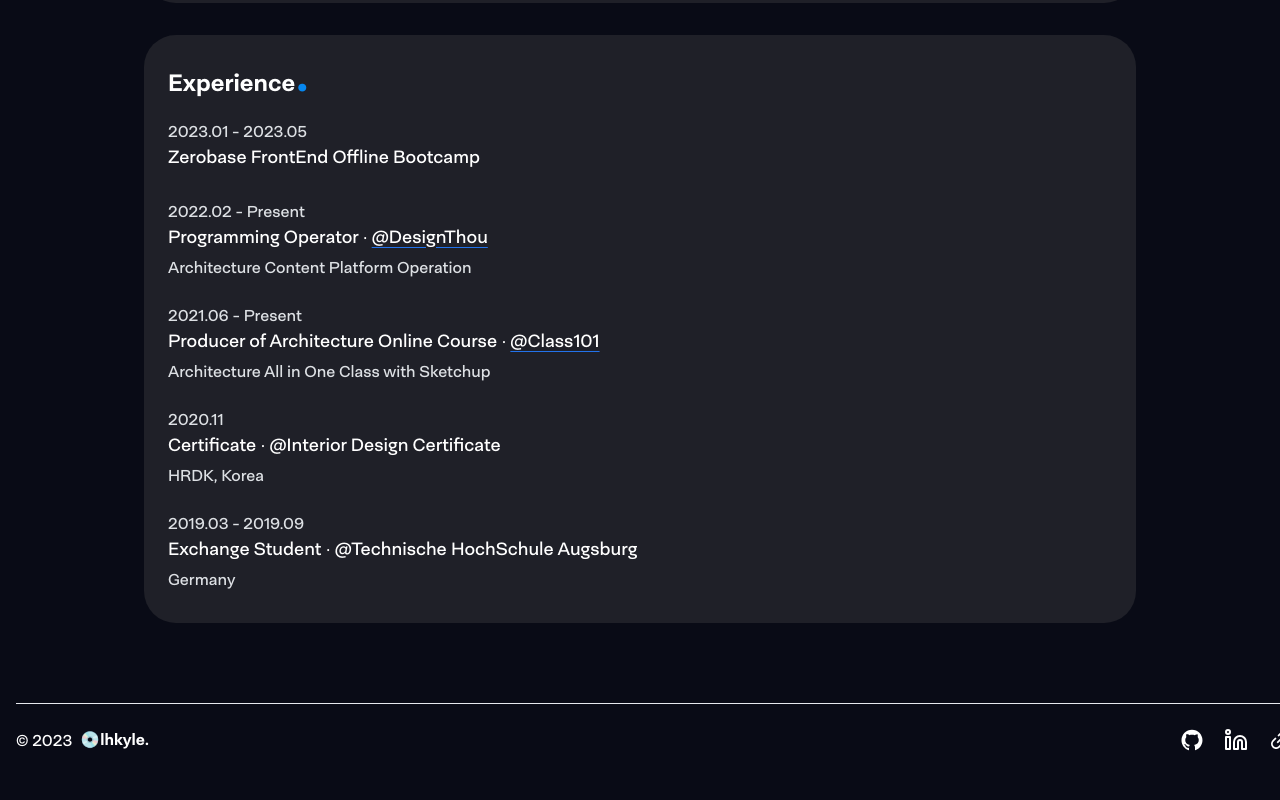
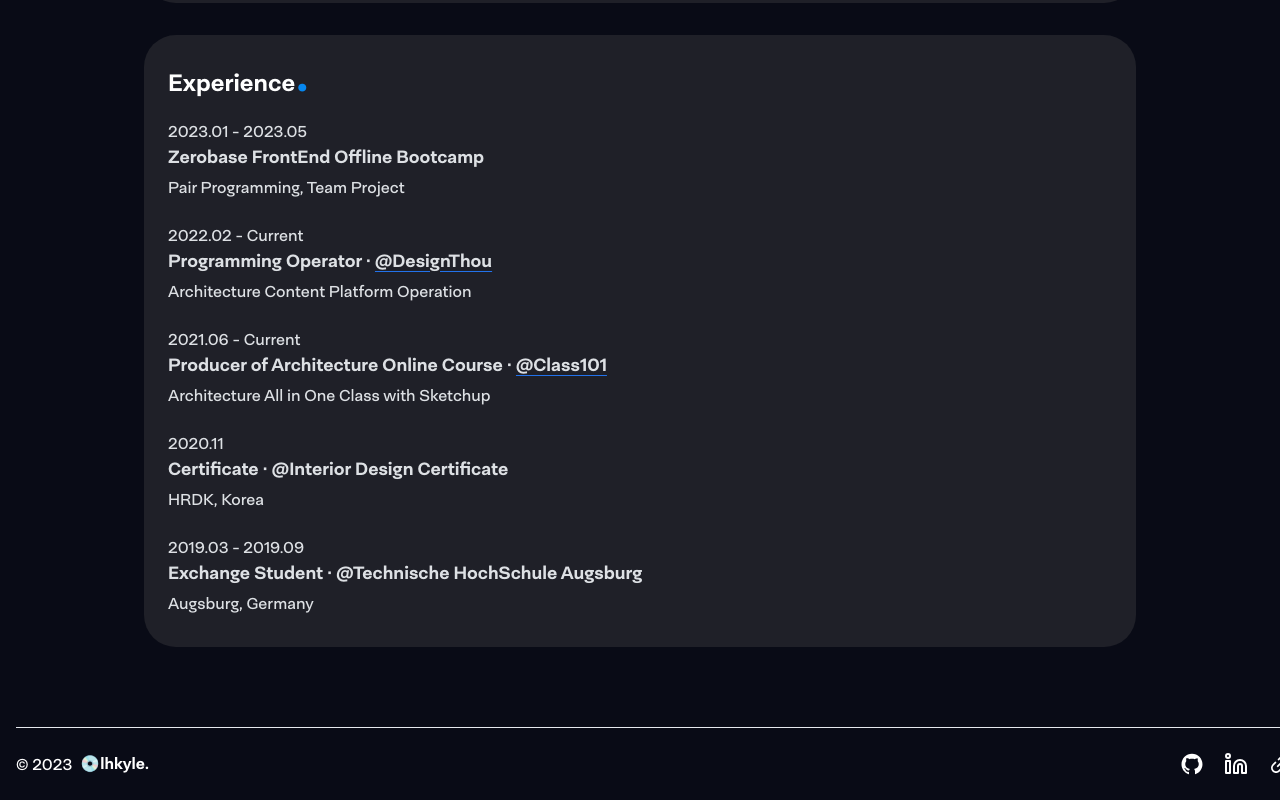
Before and after one commit to olhkyle/olhkyle.me, a React (Vite) app: page /about in a window 1280 px wide. Shown: the part 1710-2510 px from the top of the page. Before the commit the page ends 2486 px from the top, so only its background shows below. Built offline with nearby package versions, Linux system fonts and the light colour scheme; a small style sheet from the web is missing.

Commit message:
[REFAC] change data(object) structure

```diff
--- a/src/components/AboutMe/ExperienceCard.tsx
+++ b/src/components/AboutMe/ExperienceCard.tsx
@@ -7,65 +7,67 @@ import formattedDate from '../../utils/formattedDate';
 import currentLangState from '../../recoil/atom/currentLang';
 
 interface Experience {
-	ENRole: string;
-	KRRole: string;
-	title: string;
-	KRTitle?: string;
+	ENTitle: string;
+	KRTitle: string;
+	ENPlace: string;
+	KRPlace?: string;
 	ENContent: string;
 	KRContent: string;
 	startDate: Date;
-	endDate: Date | 'Present' | '';
+	endDate: Date | 'Current' | '';
 	link?: string;
 }
 
 const experience: Experience[] = [
 	{
-		ENRole: 'Zerobase FrontEnd Offline Bootcamp',
-		KRRole: '제로베이스 프론트엔드 오프라인 과정',
-		title: '',
-		ENContent: '',
-		KRContent: '',
+		ENTitle: 'Zerobase FrontEnd Offline Bootcamp',
+		KRTitle: '제로베이스 프론트엔드 오프라인 과정',
+		ENPlace: '',
+		KRPlace: '',
+		ENContent: 'Pair Programming, Team Project',
+		KRContent: '페어 프로그래밍, 팀 프로젝트',
 		startDate: new Date(2023, 1),
 		endDate: new Date(2023, 5),
 	},
 	{
-		ENRole: 'Programming Operator',
-		KRRole: '개발 및 보안 담당자',
-		title: '@DesignThou',
-		KRTitle: '디자인도우',
+		ENTitle: 'Programming Operator',
+		KRTitle: '개발 및 보안 담당자',
+		ENPlace: '@DesignThou',
+		KRPlace: '디자인도우',
+		link: DESIGNTHOU,
 		ENContent: 'Architecture Content Platform Operation',
 		KRContent: '건축 컨텐츠 플랫폼 운영',
 		startDate: new Date(2022, 2),
-		endDate: 'Present',
-		link: DESIGNTHOU,
+		endDate: 'Current',
 	},
 	{
-		ENRole: 'Producer of Architecture Online Course',
-		KRRole: '건축 온라인 클래스 제작/운영자',
-		title: '@Class101',
-		KRTitle: '클래스 101',
+		ENTitle: 'Producer of Architecture Online Course',
+		KRTitle: '건축 온라인 클래스 제작/운영자',
+		ENPlace: '@Class101',
+		KRPlace: '클래스 101',
 		ENContent: 'Architecture All in One Class with Sketchup',
 		KRContent: '[건축 올인원] 휙, 사로잡는 건축 디자인 클래스',
 		startDate: new Date(2021, 6),
-		endDate: 'Present',
+		endDate: 'Current',
 		link: CLASS101,
 	},
 	{
-		ENRole: 'Certificate',
-		KRRole: '자격증',
-		title: '@Interior Design Certificate',
-		KRTitle: '@실내건축산업기사',
+		ENTitle: 'Certificate',
+		KRTitle: '자격증',
+		ENPlace: '@Interior Design Certificate',
+		KRPlace: '실내건축산업기사',
 		ENContent: 'HRDK, Korea',
 		KRContent: '한국산업인력공단, 대한민국',
 		startDate: new Date(2020, 11),
 		endDate: '',
 	},
 	{
-		ENRole: 'Exchange Student',
-		KRRole: '교환학생',
-		title: '@Technische HochSchule Augsburg',
-		ENContent: 'Germany',
-		KRContent: '독일',
+		ENTitle: 'Exchange Student',
+		KRTitle: '교환학생',
+		ENPlace: '@Technische HochSchule Augsburg',
+		KRPlace: 'Technische HochSchule Augsburg',
+		ENContent: 'Augsburg, Germany',
+		KRContent: '아우크스부르크, 독일',
 		startDate: new Date(2019, 3),
 		endDate: new Date(2019, 9),
 	},
@@ -78,13 +80,13 @@ const ExperienceCard = () => {
 		<div className="mt-8 p-4 px-6 pb-8 rounded-[2rem] bg-gray-50 dark:bg-gray-900 sm:bg-none">
 			<CardTitle>Experience</CardTitle>
 			<ul className="flex flex-col gap-6 mt-5 break-keep text-lg">
-				{experience.map(({ ENRole, KRRole, title, KRTitle, ENContent, KRContent, startDate, endDate, link }) => (
-					<li key={title} className="flex flex-col">
+				{experience.map(({ ENTitle, KRTitle, ENPlace, KRPlace, ENContent, KRContent, startDate, endDate, link }) => (
+					<li key={ENTitle} className="flex flex-col text-base sm:text-lg">
 						<div className="text-base responsive-text-gray">{formattedDate({ startDate, endDate })}</div>
 						<div className="flex flex-col">
-							<div>
+							<div className="font-semibold responsive-text-gray">
 								<span className="text-lg">
-									{currentLang === 'ENG' ? ENRole : KRRole} {title ? ' ∙ ' : ''}
+									{currentLang === 'ENG' ? ENTitle : KRTitle} {ENPlace ? ' ∙ ' : ''}
 								</span>
 								<Link
 									to={link ? link : '#'}
@@ -94,7 +96,7 @@ const ExperienceCard = () => {
 										className={`${
 											link ? 'text-bold underline underline-offset-4 decoration-blue-200 hover:text-blue-200' : ''
 										}`}>
-										<span>{currentLang === 'ENG' ? title : KRTitle}</span>
+										<span>{currentLang === 'ENG' ? ENPlace : KRPlace}</span>
 									</span>
 								</Link>
 							</div>
```
